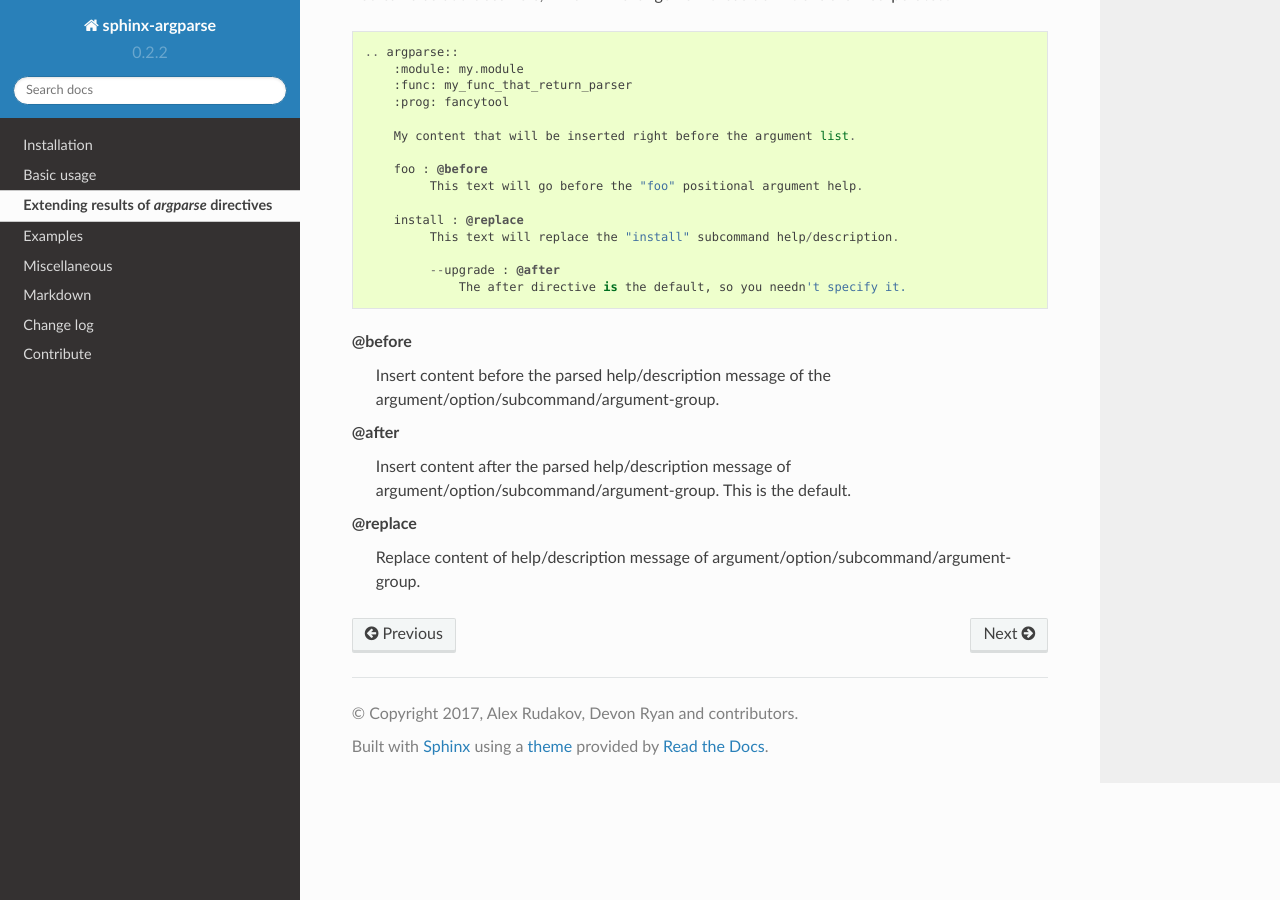
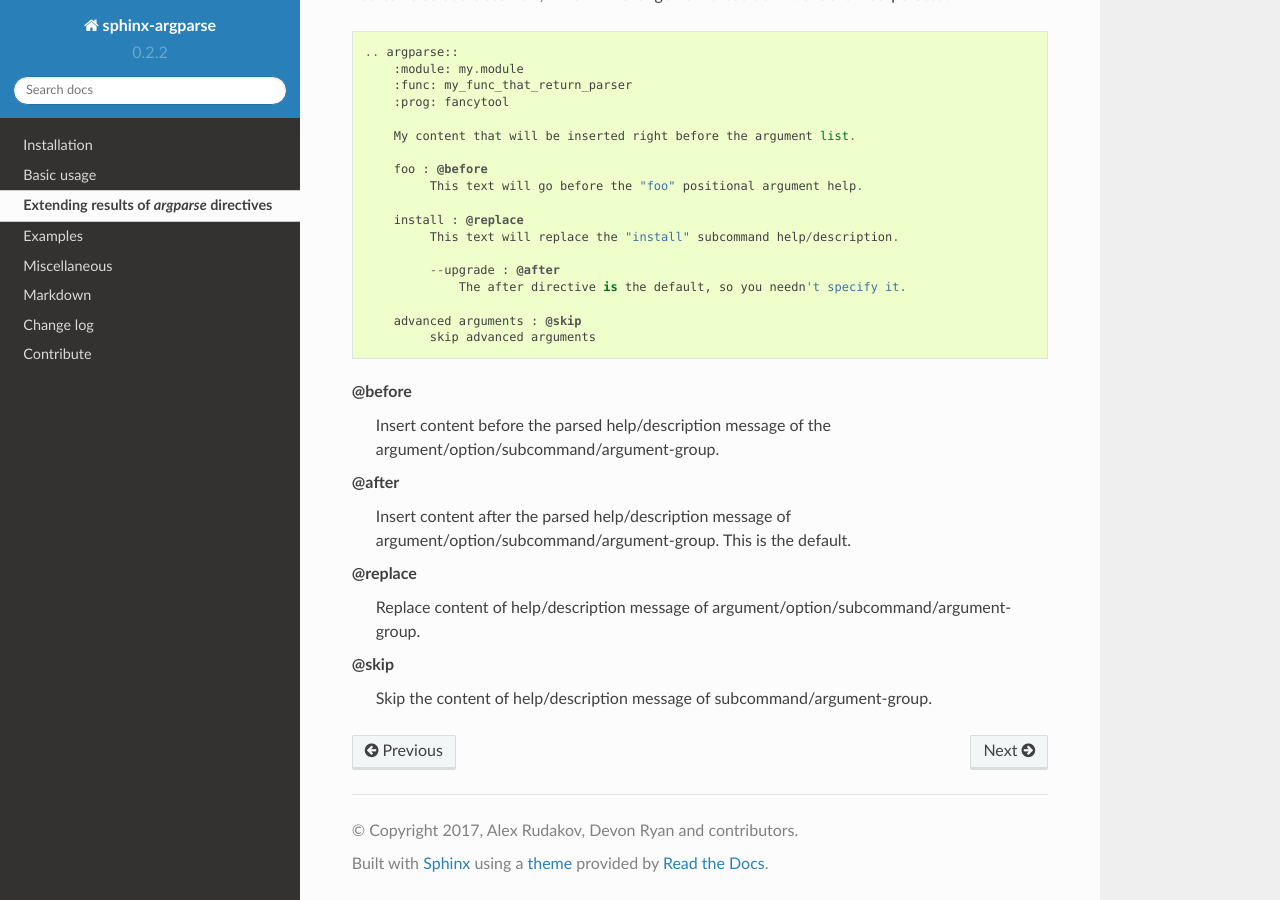
Before and after one commit to alex-rudakov/sphinx-argparse, a Sphinx documentation site: the page built from docs/extend.rst, in a window 1280 px wide and 900 px high, scrolled down 1129 px. Built offline with Sphinx 7.4.7 and the Read the Docs theme 2.0.0, drawn with Linux system fonts in a browser that asks for light colours.

Commit message:
allow skipping sections
this is useful when you have an argument group that is used in all
subcommands, but you do not want to repeat it over and over again.

```diff
--- a/docs/extend.rst
+++ b/docs/extend.rst
@@ -62,6 +62,9 @@ You can also add classifiers, which will change how these definitions are incorp
             --upgrade : @after
                 The after directive is the default, so you needn't specify it.
 
+       advanced arguments : @skip
+            skip advanced arguments
+
 
 @before
     Insert content before the parsed help/description message of the argument/option/subcommand/argument-group.
@@ -71,3 +74,6 @@ You can also add classifiers, which will change how these definitions are incorp
 
 @replace
     Replace content of help/description message of argument/option/subcommand/argument-group.
+
+@skip
+    Skip the content of help/description message of subcommand/argument-group.
```
Also changed, not shown: 1 other file.
